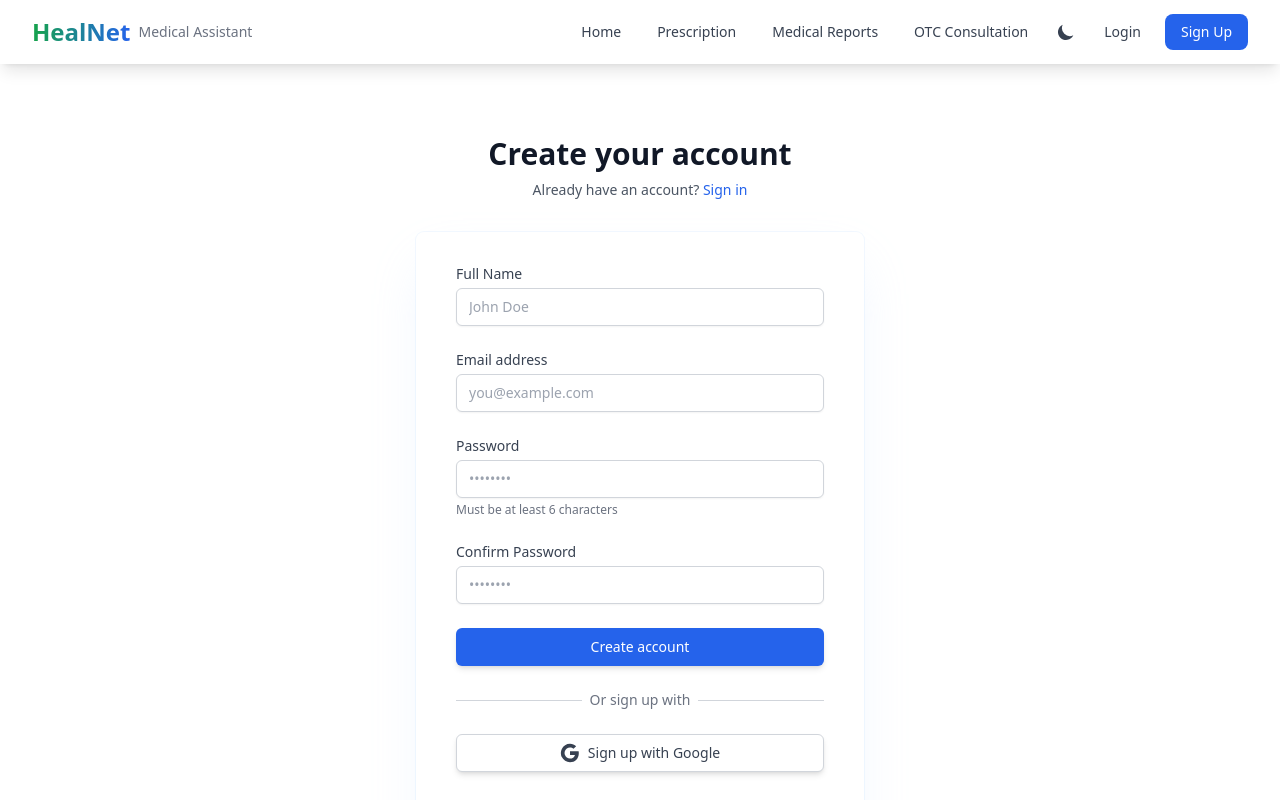
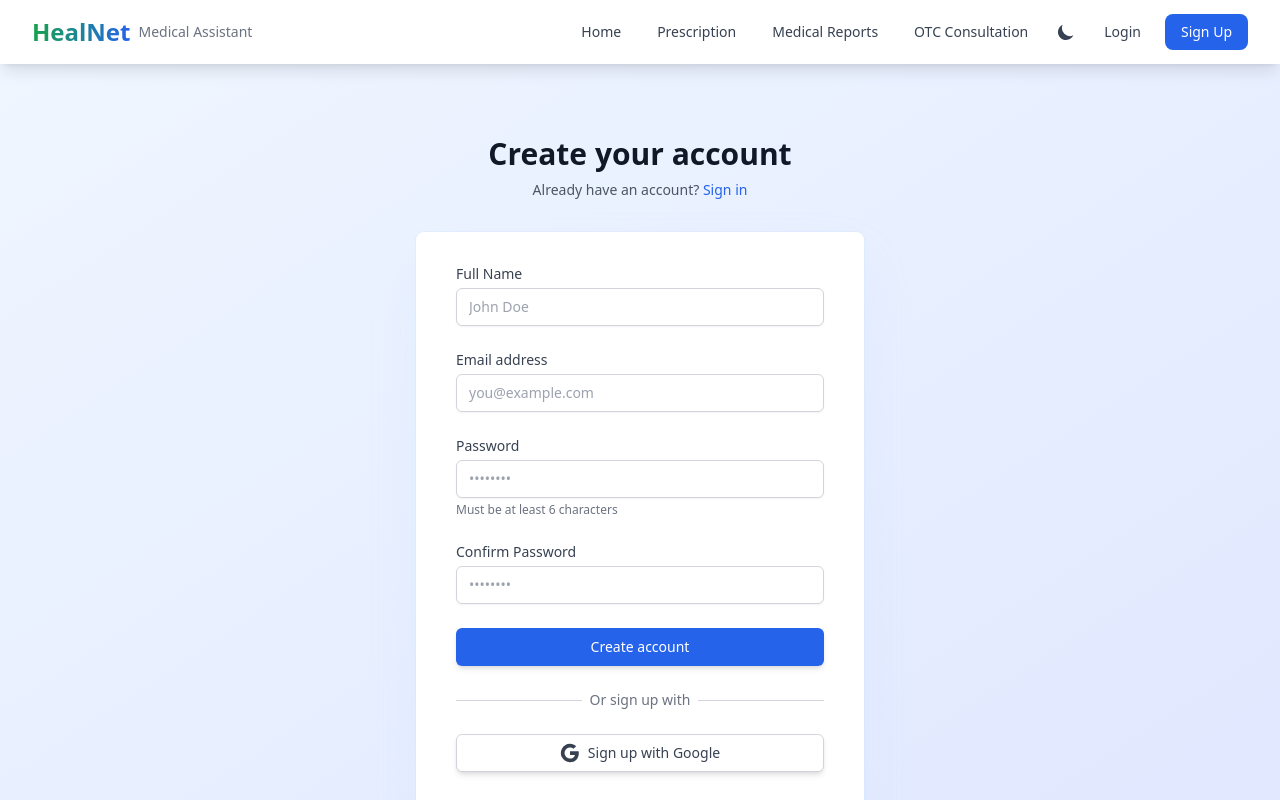
Before and after one commit to MayankAtri/Heal-Net, a React app in the folder frontend/: page /register in a window 1280 px wide. Shown: the top 800 px of the page. Built offline with nearby package versions, Linux system fonts and the light colour scheme; no server answers; the HTML template or start-up script is replaced by a standard one.

Commit message:
Removed the placeholder URL for Vercel

```diff
--- a/frontend/src/pages/Register.jsx
+++ b/frontend/src/pages/Register.jsx
@@ -64,7 +64,7 @@ export default function Register() {
 
   return (
     <div className={`min-h-[calc(100vh-200px)] flex items-center justify-center py-12 ${
-      darkMode ? 'bg-gray-900' : 'bg-white'
+      darkMode ? 'bg-gray-900' : 'bg-gradient-to-br from-blue-50 to-indigo-100'
     } -mx-4 sm:-mx-6 lg:-mx-8 -my-8 px-4 sm:px-6 lg:px-8`}>
       <motion.div
         initial={{ opacity: 0, y: 20 }}
```
Also changed, not shown: 1 other file (tests, documents, lock files or other folders).
